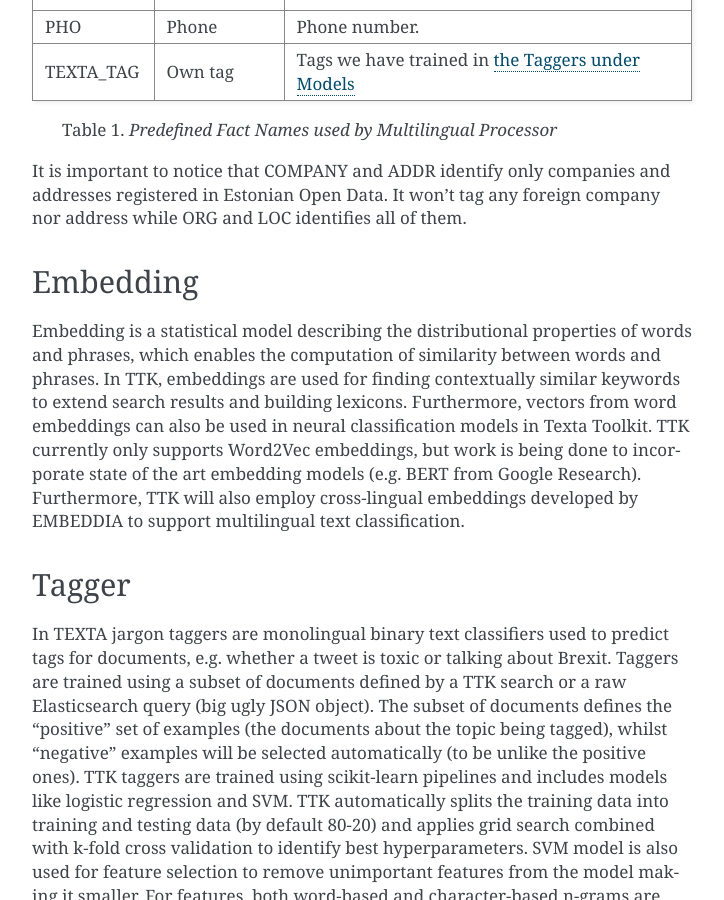
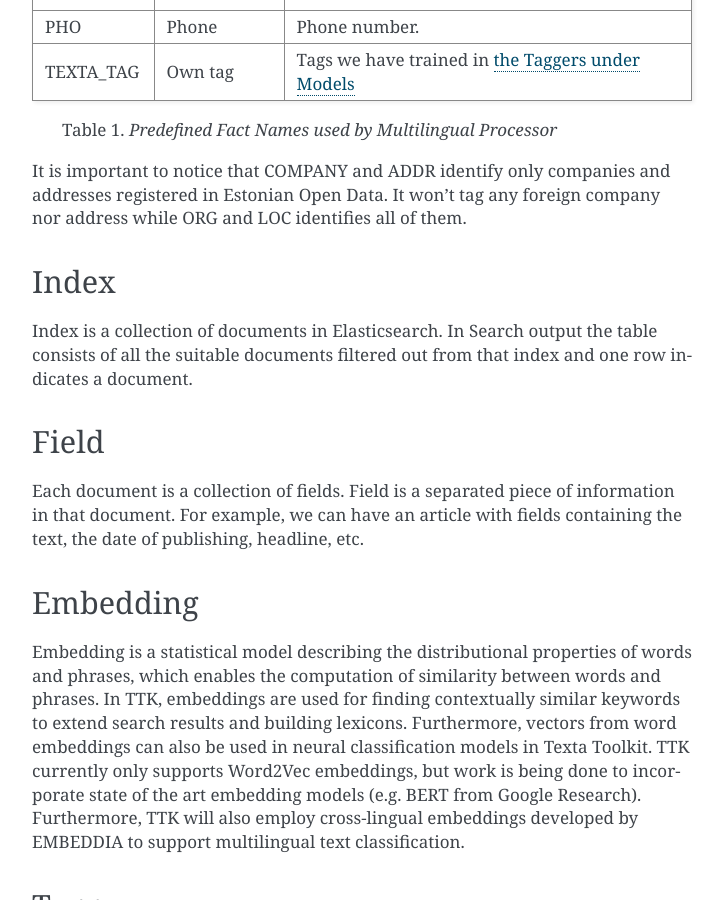
Before and after one commit to texta-tk/texta-tk.github.io, a Sphinx documentation site: the page built from source/concepts.rst, in a window 1280 px wide and 900 px high, scrolled down 1729 px. Shown: the whole window, without its empty margins (388-1112 px from the left). Built offline with Sphinx 7.4.7, drawn with Linux system fonts in a browser that asks for light colours; formulas are drawn with MathJax 3.

Commit message:
Update concepts.rst

```diff
--- a/source/concepts.rst
+++ b/source/concepts.rst
@@ -12,6 +12,8 @@ Task
 ----
 
 TEXTA Toolkit allows to build several different statistical models to process the text. The training process is initiated via TTK API or GUI, which results in creating of the object in TTK data model and starting the asynchronous training task. Tasks are data objects for keeping track of training progress of trainable statistical models.
+
+.. _search_concept:
 
 Search
 ------
@@ -77,6 +79,21 @@ Toolkit comes with several predefined fact names that are used by our Multilingu
 It is important to notice that COMPANY and ADDR identify only companies and addresses registered in Estonian Open Data.
 It won't tag any foreign company nor address while ORG and LOC identifies all of them.
 
+.. _index_concept:
+
+Index
+----
+
+Index is a collection of documents in Elasticsearch. In Search output the table consists of all the suitable documents filtered out from that index and one row indicates a document.
+
+.. _field_concept:
+
+Field
+----
+
+Each document is a collection of fields. Field is a separated piece of information in that document. For example, we can have an article with fields containing the text, the date of publishing, headline, etc.
+
+
 .. _embedding_concept:
 
 Embedding
```
